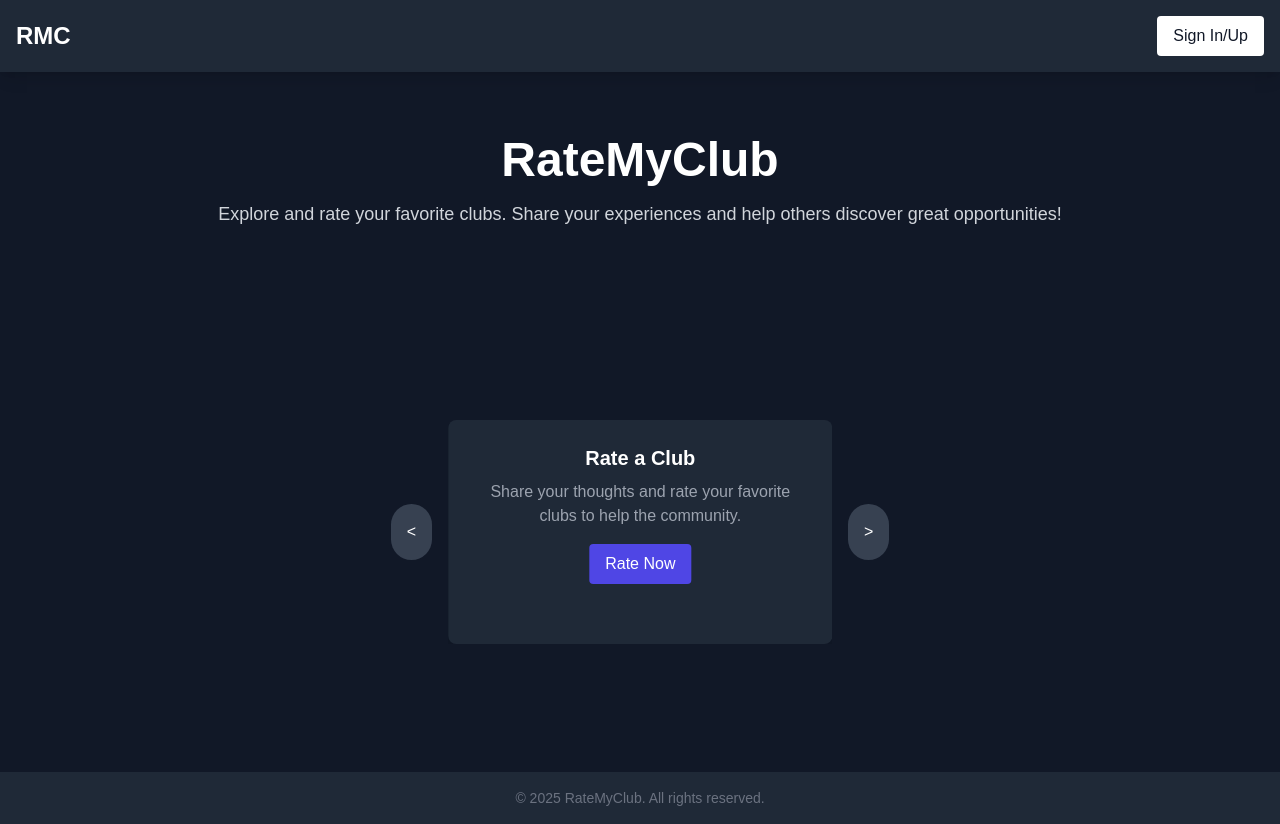
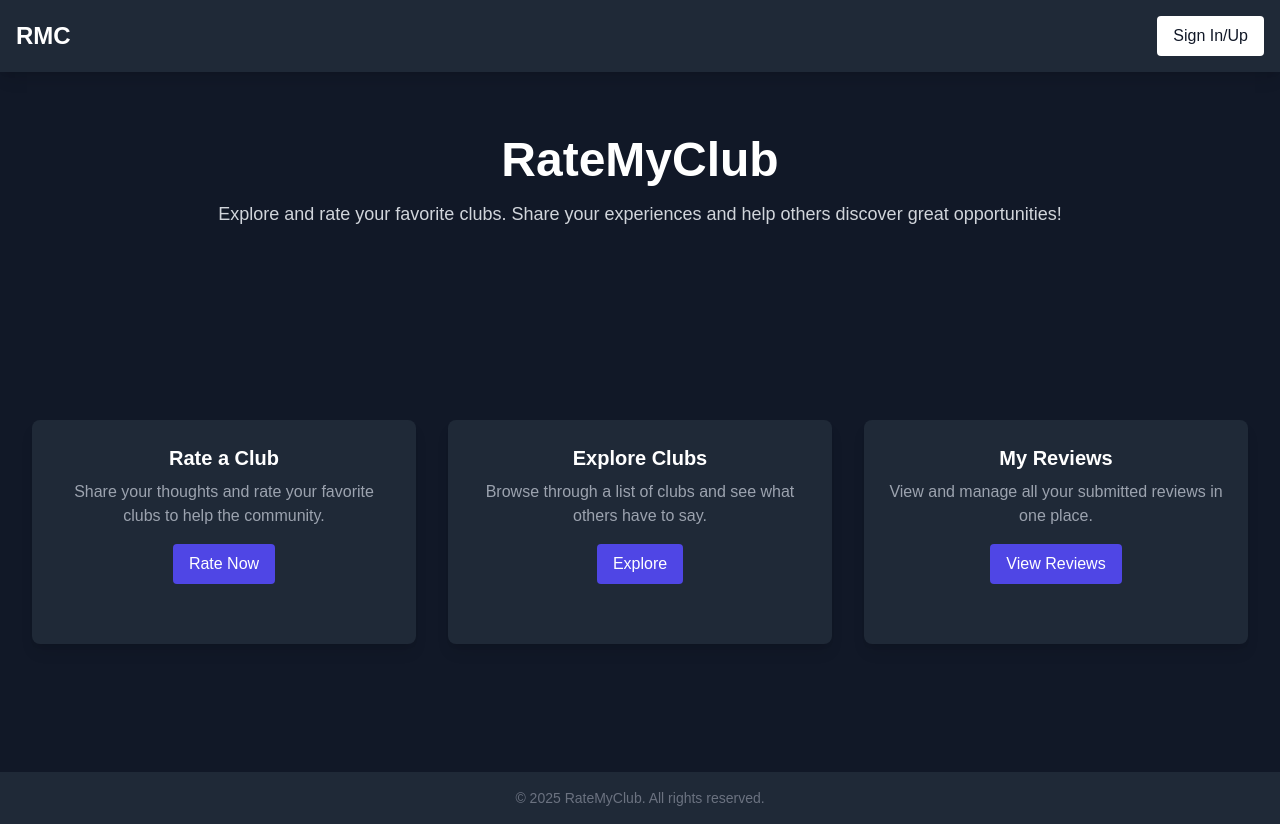
Before and after one commit to LoafBurger/RateMyClub, a Next.js app: page / in a window 1280 px wide. Built offline with nearby package versions, Linux system fonts and the light colour scheme; no server answers.

Commit message:
Remove the card carousel and just display all 3 cards next to each other on the home page

```diff
--- a/src/app/page.jsx
+++ b/src/app/page.jsx
@@ -11,7 +11,6 @@ export default function Home() {
   const [user, setUser] = useState(null);
   const router = useRouter();
   const [userData, setUserData] = useState(null);
-  const [currentCardIndex, setCurrentCardIndex] = useState(0);
 
   console.log(user);
 
@@ -56,26 +55,6 @@ export default function Home() {
       link: "my-reviews",
     },
   ];
-
-  const handleNextCard = () => {
-    setCurrentCardIndex((prevIndex) =>
-      prevIndex === cards.length - 1 ? 0 : prevIndex + 1,
-    );
-  };
-
-  const handlePreviousCard = () => {
-    setCurrentCardIndex((prevIndex) =>
-      prevIndex === 0 ? cards.length - 1 : prevIndex - 1,
-    );
-  };
-
-  const calculateTransform = () => {
-    // Adjust slide distances for each card
-    if (currentCardIndex === 0) return "2%";
-    if (currentCardIndex === 1) return "106%"; // Slightly more for second card
-    if (currentCardIndex === 2) return "210%"; // Even more for third card
-    return "0%";
-  };
 
   const handleLogout = async () => {
     try {
@@ -127,29 +106,13 @@ export default function Home() {
           others discover great opportunities!
         </p>
 
-        {/* Card Carousel Section */}
+        {/* Cards Display Section */}
         <section className="py-16 mt-32">
-          <div className="relative flex items-center justify-center w-full">
-            {/* Left Arrow */}
-            <button
-              onClick={handlePreviousCard}
-              className="mr-4 bg-gray-700 text-white rounded-full p-4 hover:bg-gray-600 transition-all z-10"
-            >
-              &lt;
-            </button>
-
-            {/* Cards */}
-            <div className="w-[384px] h-56 overflow-hidden relative">
-              <div
-                className="absolute inset-0 flex transition-transform duration-500"
-                style={{
-                  transform: `translateX(-${calculateTransform()})`,
-                }}
-              >
+          <div className="flex items-center justify-center w-full space-x-8">
             {cards.map((card, index) => (
               <div
                 key={index}
-                    className="w-96 h-full bg-gray-800 p-6 rounded-lg shadow-lg mx-2 flex-shrink-0"
+                className="w-96 h-56 bg-gray-800 p-6 rounded-lg shadow-lg"
               >
                 <h3 className="text-xl font-semibold mb-2">{card.title}</h3>
                 <p className="text-gray-400 mb-4">{card.description}</p>
@@ -161,16 +124,6 @@ export default function Home() {
                 </button>
               </div>
             ))}
-              </div>
-            </div>
-
-            {/* Right Arrow */}
-            <button
-              onClick={handleNextCard}
-              className="ml-4 bg-gray-700 text-white rounded-full p-4 hover:bg-gray-600 transition-all z-10"
-            >
-              &gt;
-            </button>
           </div>
         </section>
       </main>
```
Lines whose indentation alone changed are shown as unchanged.
